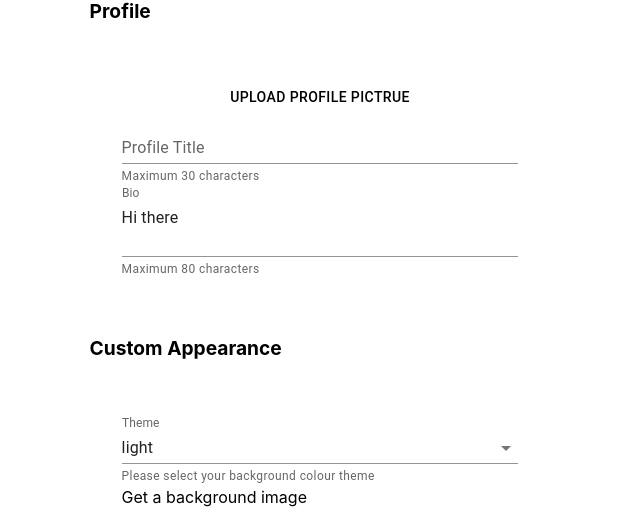
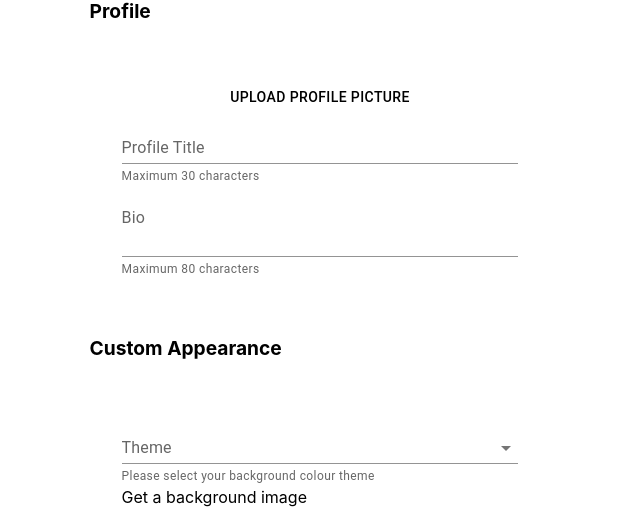
Before and after one commit to teamilink/client, a React (Create React App) app: page /dashboard/appearance in a window 1280 px wide. Shown: the part 113-627 px from the top of the page, without its empty margins (0-640 px from the left). Built offline with nearby package versions, Linux system fonts and the light colour scheme; sample sign-in values are in the browser's storage.

Commit message:
change minor UI - default option, default bg color, default appearnace data

```diff
--- a/src/common/colours.css
+++ b/src/common/colours.css
@@ -5,7 +5,7 @@
 @value ilinkBrightBlue: rgb(30, 216, 229);
 @value ilinkNavy: rgb(24, 37, 73);
 @value ilinkThemeLight: linear-gradient(315deg, #d9e4f5 0%, #f5e3e6 74%);
-@value ilinkThemeDark: lrinear-gradient(315deg, #485461 0%, #28313b 74%);
+@value ilinkThemeDark: linear-gradient(315deg, #2f4353 0%, #d2ccc4 74%);
 @value ilinkThemeBlue: linear-gradient(150deg, #d5fefd 70%, #fffcff 99%);
 @value ilinkThemePink: linear-gradient(150deg, #e96196 0%, #ffffff 99%);
 @value ilinkThemeGreen: linear-gradient(315deg, #f9ea8f 0%, #aff1da 74%);
--- a/src/components/app/App.js
+++ b/src/components/app/App.js
@@ -25,8 +25,8 @@ const App = () => {
     links: [],
     appearance: {
       profile_title: "",
-      bio: "Hi there",
-      bg_color: "light",
+      bio: "",
+      bg_color: "",
     },
   };
 
--- a/src/components/editors/AppearanceEditor.js
+++ b/src/components/editors/AppearanceEditor.js
@@ -14,7 +14,7 @@ const AppearanceEditor = () => {
   // picture state - may be not needed
   const [picture, setPicture] = useState(null);
   const { store, dispatch } = useGlobalState();
-  const { appearance, currentUserId, loggedInUser } = store;
+  const { appearance, currentUserId } = store;
 
   const handleImage = (event) => {
     console.log(event.target.files[0]);
@@ -24,6 +24,7 @@ const AppearanceEditor = () => {
 
   const handleChange = (event) => {
     const eventTarget = event.currentTarget;
+    console.log("handleChange - appearance");
     dispatch({
       type: "editAppearance",
       data: eventTarget,
@@ -75,7 +76,7 @@ const AppearanceEditor = () => {
   return (
     <section className={styles.container}>
       <div className={styles.editor}>
-        <form className={styles.form}>
+        <form className={styles.form} onSubmit={handleSubmit}>
           <h1 className={styles.subtitle}>Profile</h1>
           <div className={styles.box}>
             <Button
@@ -86,11 +87,12 @@ const AppearanceEditor = () => {
               name="picture"
               accept="image/*"
               encType="multipart/form-data"
+              required
             >
               {pictureRef.current
                 ? // ? pictureRef.current.files[0].name
                   "file uploaded"
-                : `Upload Profile Pictrue`}
+                : `Upload Profile Picture`}
               <input
                 type="file"
                 ref={pictureRef}
@@ -116,7 +118,7 @@ const AppearanceEditor = () => {
               name="profile_title"
               id="profile_title"
               label="Profile Title"
-              value={appearance.profile_title ?? loggedInUser}
+              value={appearance.profile_title ?? ""}
               onChange={handleChange}
               helperText="Maximum 30 characters"
             />
@@ -128,7 +130,7 @@ const AppearanceEditor = () => {
               name="bio"
               id="bio"
               label="Bio"
-              value={appearance.bio}
+              value={appearance.bio ?? ""}
               onChange={handleChange}
               helperText="Maximum 80 characters"
             />
@@ -149,6 +151,7 @@ const AppearanceEditor = () => {
                 native: true,
               }}
             >
+              <option value="" selected disabled hidden></option>
               <option value="light">light</option>
               <option value="dark">dark</option>
               <option value="colourful">colourful</option>
@@ -173,7 +176,7 @@ const AppearanceEditor = () => {
               variant="outlined"
               id="submit"
               value="Save"
-              onSubmit={handleSubmit}
+              // onSubmit={handleSubmit}
               className={styles.button}
             >
               Save
--- a/src/components/preview/YouriLink.js
+++ b/src/components/preview/YouriLink.js
@@ -76,7 +76,7 @@ const YouriLink = () => {
       case "light":
         return `linear-gradient(315deg, #d9e4f5 0%, #f5e3e6 74%)`;
       case "dark":
-        return `lrinear-gradient(315deg, #485461 0%, #28313b 74%)`;
+        return `linear-gradient(315deg, #2f4353 0%, #d2ccc4 74%);`;
       case "colourful":
         return `linear-gradient(315deg, #fee2f8 0%, #dcf8ef 74%)`;
       case "pink":
@@ -86,7 +86,7 @@ const YouriLink = () => {
       case "green":
         return `linear-gradient(315deg, #f9ea8f 0%, #aff1da 74%)`;
       default:
-        throw Error(`unknown theme ${theme}`);
+        return `white`;
     }
   };
 
```
